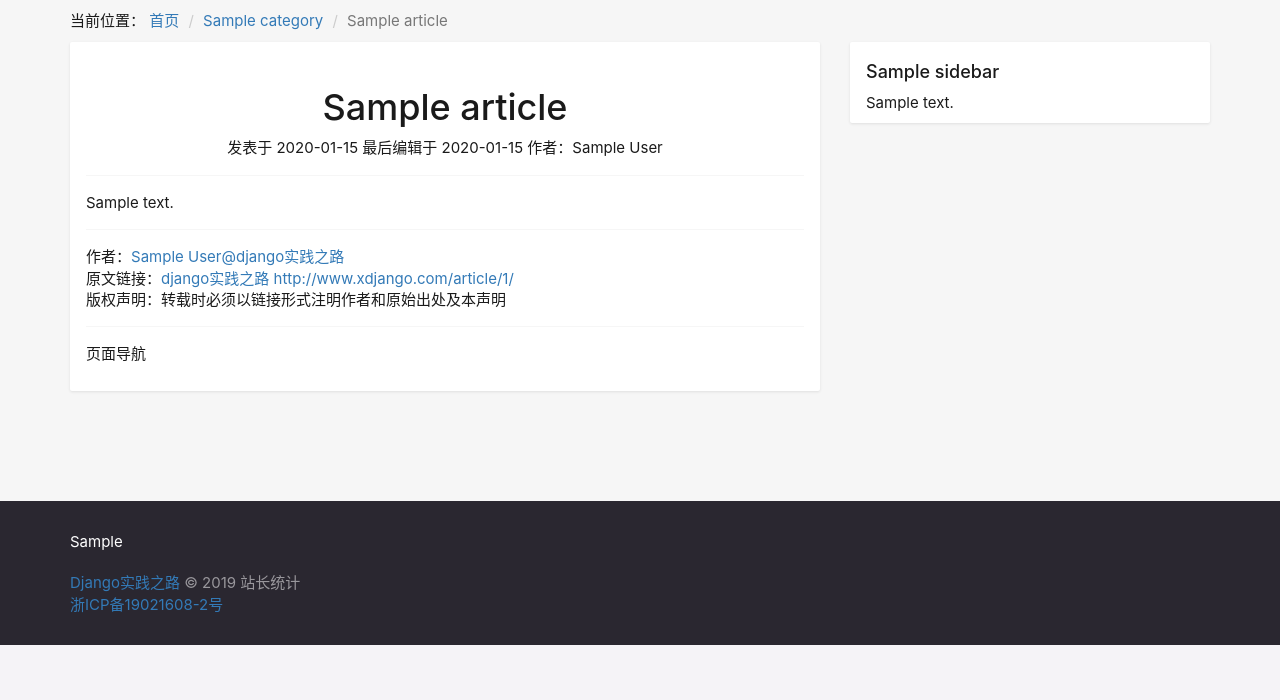
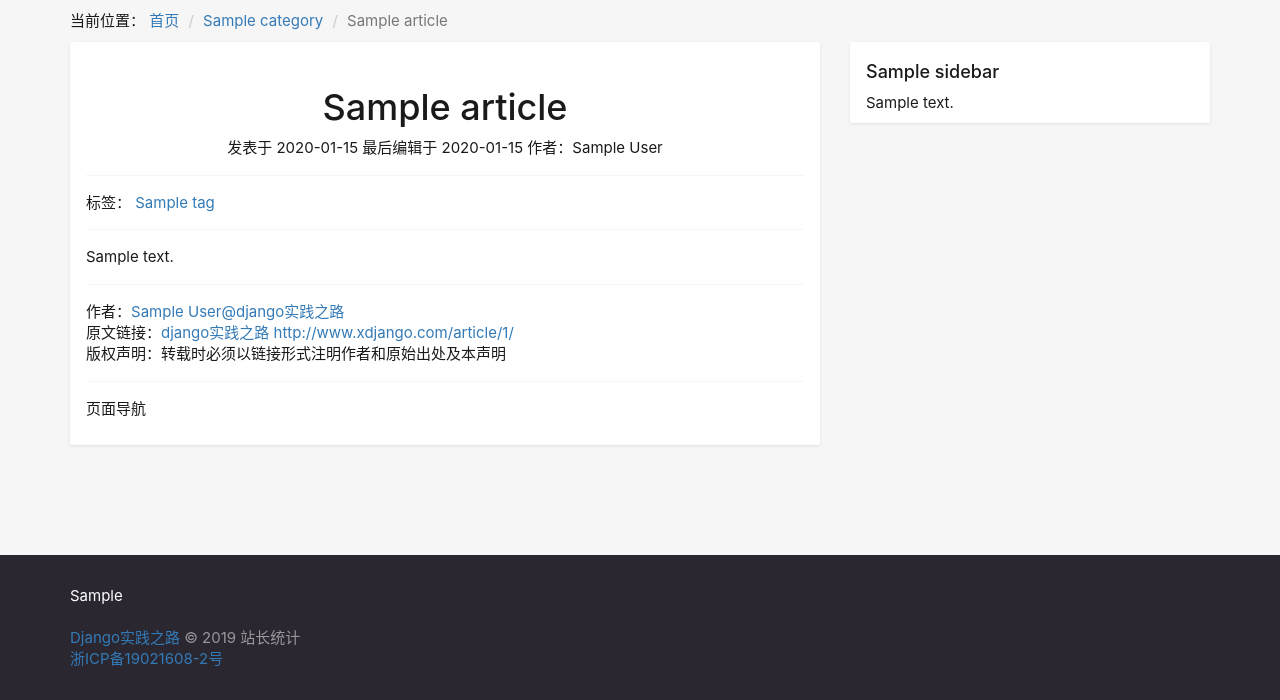
Before and after one commit to FireRick/xxcontent, a Django app: page /article/1/ in a window 1280 px wide. Shown: the part 286-986 px from the top of the page. Before the commit the page ends 931 px from the top, so only its background shows below. Run offline with Django 3.2, Linux system fonts and the light colour scheme; tables that the repository leaves empty hold one stand-in row (values such as "Sample post").

Commit message:
在文章页面加入了标签显示（没标签则不显示）

```diff
--- a/xxsite/content/templates/content/article.html
+++ b/xxsite/content/templates/content/article.html
@@ -1,7 +1,7 @@
 {% extends "content/base.html" %}
 
 {% block title %}
-    {{ article.title }} - Django实践之路
+{{ article.title }} - Django实践之路
 {% endblock title %}
 
 {% block breadcrumb %}
@@ -30,6 +30,16 @@
                 </span>
             </div>
         </header>
+        {% if tags %}
+        <div class="entry-tags">
+            <ul class="tag-links">
+                <span>标签：</span>
+                {% for tag in tags %}
+                    <li><a href="{% url 'tag' tag.id %}">{{ tag.name }}</a></li>
+                {% endfor %}
+            </ul>
+        </div>
+        {% endif %}
         <div class="entry-content">
             {{ article.content }}
         </div>
--- a/xxsite/content/templates/content/base.html
+++ b/xxsite/content/templates/content/base.html
@@ -54,11 +54,11 @@
             padding: 10px 16px;
         }
         .entry-content, .author, .post-navigation, .m-sidebar>div+div,
-        .article-list {
+        .article-list, .entry-tags {
             border-top: 1px solid #f6f6f6;
         }
         .entry-header, .entry-content, .author, .post-navigation,
-        .article-list {
+        .article-list, .entry-tags {
             padding: 16px 0;
         }
         .m-footer {
@@ -73,12 +73,13 @@
             padding-left: 0px;
             margin-bottom: 20px;
         }
-        .footer-links li+li {
-            margin-left: 15px;
+        .tag-links {
+            padding-left: 0px;
+            margin-bottom: 0px;
         }
-        .footer-links li {
-            display: inline-block;
-        }
+        .footer-links li+li {margin-left:15px;}
+        .tag-links li+li {margin-left:10px;}
+        .footer-links li, .tag-links li {display:inline-block;}
     </style>
 </head>
 <body>
--- a/xxsite/content/views.py
+++ b/xxsite/content/views.py
@@ -32,10 +32,20 @@ class IndexView(GenericViewMixin, TemplateView):
         return context
 
 
-class ArticleView(GenericViewMixin, DetailView):
-    model = Article
+class ArticleView(GenericViewMixin, TemplateView):
+    # queryset = Article.objects.all()
     template_name = "content/article.html"
-    context_object_name = "article"
+    # context_object_name = "article"
+
+    def get_context_data(self, **kwargs):
+        context = super().get_context_data(**kwargs)
+        article_id = self.kwargs.get('pk')
+        article = get_object_or_404(Article, pk=article_id)
+        context.update({
+            'article': article,
+            'tags': article.tag.all(),
+        })
+        return context
 
 
 class CategoryView(GenericViewMixin, ListView):
```
Lines whose indentation alone changed are shown as unchanged.
